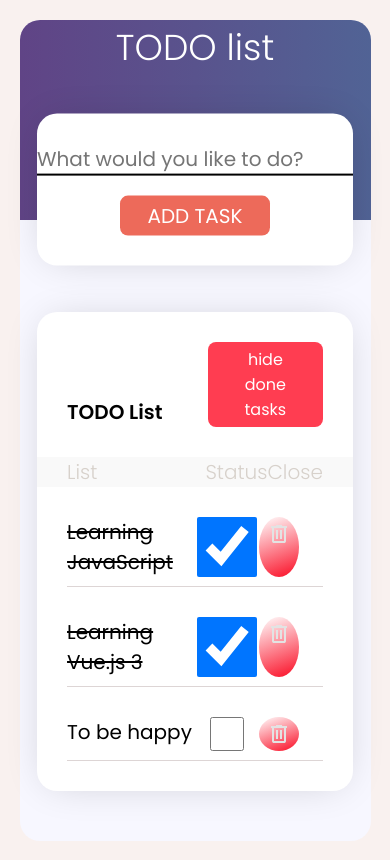
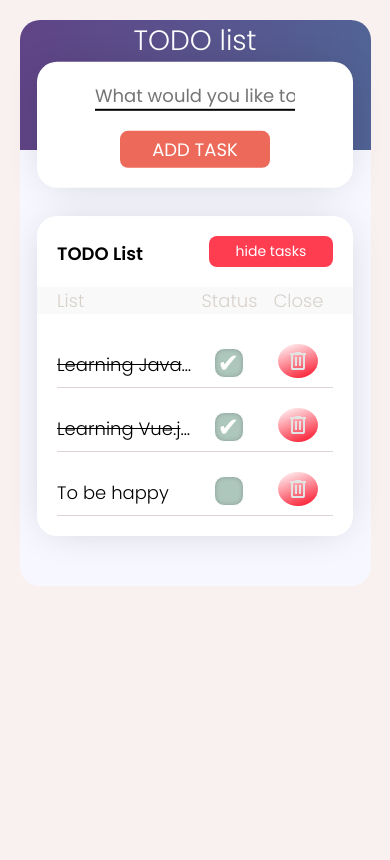
Before and after one commit to Ann-Fox/tapigo-test, a Vue app: page / in a window 390 px wide. Built offline with nearby package versions, Linux system fonts and the light colour scheme.

Commit message:
feat: add media style

```diff
--- a/src/App.vue
+++ b/src/App.vue
@@ -51,8 +51,8 @@ function removeTask(todo) {
         </div>
         <ul>
           <li v-for="todo in dotosFilter" :key="todo.id" :class="{ 'done': todo.done }" class="task-li">
-            <input type="checkbox" name="" v-model="todo.done" :id="`box-${todo.id}`" class="task-li__input">
-            <label :for="`box-${todo.id}`" lass="task-li__label"> {{ todo.text }}</label>
+            <input type="checkbox" name="" v-model="todo.done" :id="`box-${todo.id}`" class="task-li__checkbox">
+            <label :for="`box-${todo.id}`" сlass="task-li__label"> {{ todo.text }}</label>
             <button class="task-li__button" @click="removeTask(todo)"><img
                 src="./components/icons/delete_24.svg"></button>
           </li>
@@ -180,6 +180,7 @@ ul {
   grid-template-columns: 2fr 1fr 1fr;
   grid-template-areas:
     "label input btn";
+  align-items: end;
 }
 
 .task-li::after {
@@ -190,13 +191,47 @@ ul {
   border-bottom: #ddd5d5 solid 1px;
 }
 
-.task-li__input {
+.task-li__checkbox {
   grid-area: input;
+
+  appearance: none;
+  position: relative;
+  margin: 0 auto;
+  width: 30px;
+  height: 30px;
+  background: #aec7bc;
+  box-shadow: inset 0 0 5px rgb(0 0 0 / 0.2);
+  border-radius: 10px;
+  border: 1px solid #ffffff;
+  transition: 500ms;
 }
 
-.task-li__label {
+.task-li__checkbox::after {
+  content: "\2714";
+  position: absolute;
+  color: #fff;
+  top: -5px;
+  left: 2px;
+  width: 0px;
+  height: 0px;
+  font-size: 26px;
+  transition: 500ms;
+  overflow: hidden;
+}
+
+.task-li__checkbox:checked::after {
+  width: 30px;
+  height: 30px;
+  transition: 500ms;
+}
+
+li>label {
   grid-area: label;
   font-weight: 300;
+
+  text-overflow: ellipsis;
+  white-space: nowrap;
+  overflow: hidden;
 }
 
 .task-li__button {
@@ -205,6 +240,7 @@ ul {
   justify-content: center;
   max-width: 30px;
   height: 100%;
+  margin: 0 auto;
   border-radius: 50%;
 
   background: -webkit-linear-gradient(159deg, #ffffff, #fa0b23);
@@ -220,6 +256,58 @@ ul {
 
 .done {
   text-decoration: line-through;
+}
 
+@media (max-width: 567px) {
+
+  .header {
+    font-size: 32px;
+    height: 150px;
+  }
+
+  .form {
+    padding: 20px 0;
+  }
+
+  .form__input {
+    max-width: 300px;
+  }
+
+  .list__title {
+    grid-template-columns: 2fr 1fr 1fr;
+  }
+
+  .list__title>p:not(:first-child) {
+    text-align: center;
+  }
+}
+
+@media (max-width: 425px) {
+  .header {
+    font-size: 28px;
+    height: 130px;
+  }
+
+  .form__input {
+    max-width: 200px;
+  }
+
+  .list {
+    padding: 20px 0;
+    gap: 20px;
+  }
+
+  .list__header {
+    padding: 0 20px;
+  }
+
+  .list__title {
+    padding: 0 20px;
+  }
+
+  ul {
+    gap: 10px;
+    padding: 0 20px;
+  }
 }
 </style>
--- a/src/assets/base.css
+++ b/src/assets/base.css
@@ -17,6 +17,20 @@ body {
   font-style: normal;
   font-size: 20px;
   background-color: #f9f1ef;
+}
+
+@media (max-width: 567px) {
+  body {
+    font-size: 18px;
+  }
+
+}
+
+@media (max-width: 375px) {
+  body {
+    font-size: 14px;
+  }
+
 }
 
 /* Reset and base styles  */
--- a/src/components/ButtonToggle.vue
+++ b/src/components/ButtonToggle.vue
@@ -1,6 +1,6 @@
 <template>
     <button class="button__toggle" :class="{ 'hide': props.completed }">
-        {{ props.completed ? 'show all tasks' : 'hide done tasks' }}</button>
+        {{ props.completed ? 'show tasks' : 'hide tasks' }}</button>
 </template>
 
 <script setup>
@@ -19,4 +19,18 @@ const props = defineProps({
 .hide {
     background-color: #aec7bc;
 }
+
+@media (max-width: 567px) {
+
+    .button__toggle {
+        padding: 5px;
+    }
+}
+
+@media (max-width: 425px) {
+    .button__toggle {
+        font-size: 14px;
+
+    }
+}
 </style>
```
